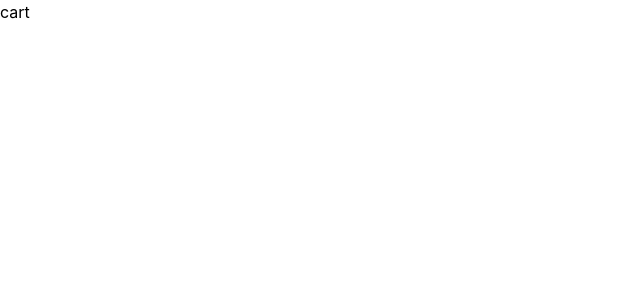
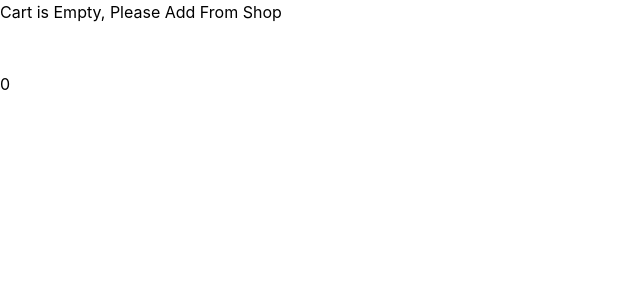
Before and after one commit to AdnanTurjoy/eCommerce-cart, a React (Create React App) app: page /cart in a window 1280 px wide. Shown: the top 300 px of the page, without its empty margins (0-640 px from the left). Built offline with nearby package versions, Linux system fonts and the light colour scheme.

Commit message:
total price add

```diff
--- a/src/Pages/Cart/Cart.js
+++ b/src/Pages/Cart/Cart.js
@@ -1,10 +1,65 @@
-import React, { useContext } from "react";
+import { data } from "autoprefixer";
+import React, { useContext, useEffect, useState } from "react";
 import { cartContext } from "../../App";
 
 function Cart(props) {
-    const {selectedCart}= useContext(cartContext);
-  console.log(selectedCart);
-  return <div>cart</div>;
+  const { selectedCart } = useContext(cartContext);
+  const [updateCart, setUpdateCart] = useState([]);
+  useEffect(() => {
+    setUpdateCart(selectedCart);
+  }, [selectedCart]);
+  const deleteCart = (id) => {
+    console.log(id);
+    setUpdateCart(updateCart.filter((data) => data.ID !== id));
+  };
+  const totalPrice = updateCart.reduce(
+    (total, product) => total + parseInt(product.price),
+    0
+  );
+  return (
+    <div>
+      {" "}
+      {updateCart.length < 1 && <h1>Cart is Empty, Please Add From Shop</h1>}
+      <div className="grid grid-cols-4  gap-4 p-6">
+        {updateCart &&
+          updateCart.map((product, key) => {
+            const { ID, title, description, category, image, price } = product;
+            return (
+              <div
+                key={ID}
+                className="w-full max-w-sm bg-white rounded-lg shadow-md dark:bg-gray-800 dark:border-gray-700"
+              >
+                <img
+                  className="p-8 rounded-t-lg hover:-translate-y-1 hover:scale-110"
+                  src={image}
+                  alt="product image"
+                />
+
+                <div className="px-5 pb-5">
+                  <h5 className="text-xl font-semibold tracking-tight text-gray-900 dark:text-white">
+                    {title}
+                  </h5>
+
+                  <div className="flex  justify-between items-end">
+                    <span className="text-3xl pr-2 font-bold  text-gray-900 dark:text-white">
+                      {price}৳
+                    </span>
+
+                    <div
+                      onClick={() => deleteCart(ID)}
+                      className=" cursor-pointer text-white bg-rose-700 hover:bg-blue-800 focus:ring-4 focus:outline-none focus:ring-blue-300 font-medium rounded-lg text-sm px-5 py-2.5 text-center dark:bg-blue-600 dark:hover:bg-blue-700 dark:focus:ring-blue-800"
+                    >
+                      Delete
+                    </div>
+                  </div>
+                </div>
+              </div>
+            );
+          })}
+      </div>
+      <h1>{totalPrice}</h1>
+    </div>
+  );
 }
 
 export default Cart;
```
